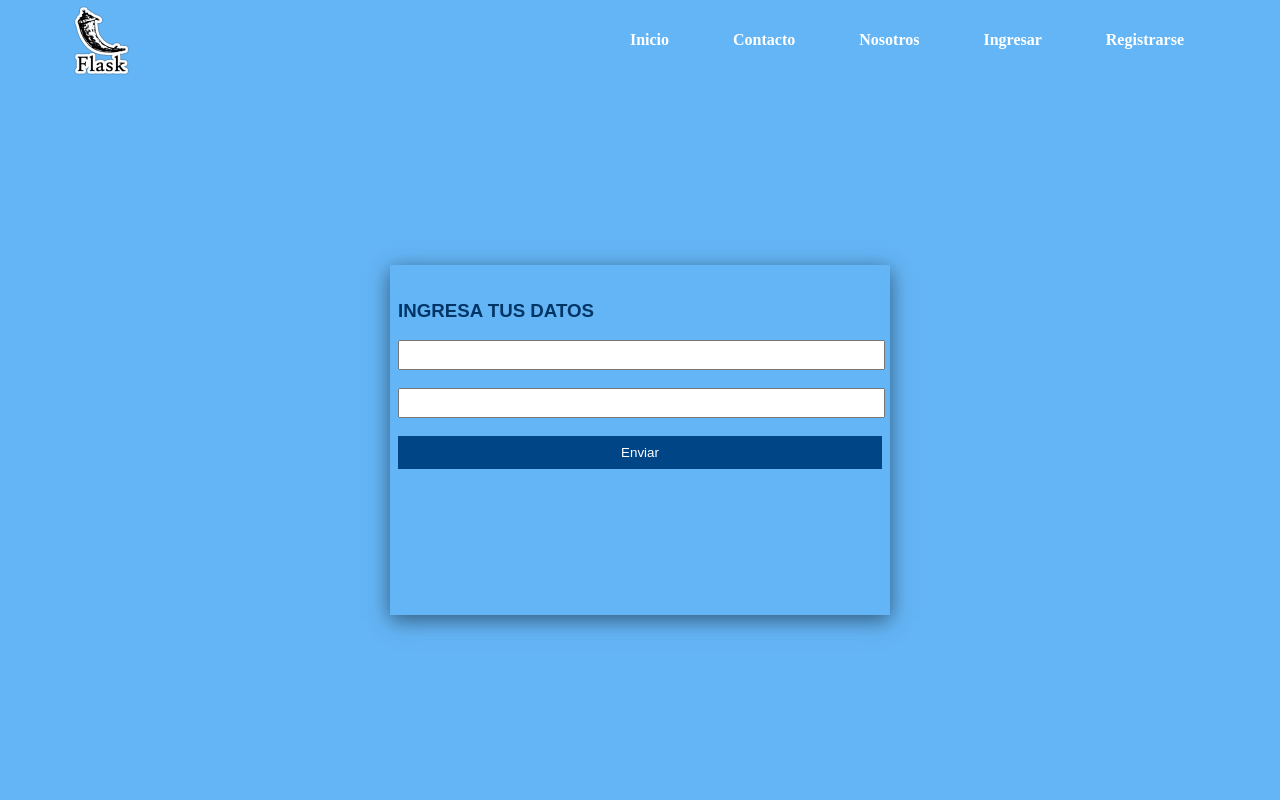
After one commit to Jefe21054/Flask-Learning-Basic, a Flask app: template templates/login.html in a window 1280 px wide. The commit adds this page. Run offline with Flask 3, Linux system fonts and the light colour scheme; the template is opened without the code that fills it, so the values that code supplies are empty.

Commit message:
Generando HTML dinámico (Jinja2)

```diff
--- a/app.py
+++ b/app.py
@@ -28,19 +28,12 @@ def login():
         username = request.form['username']
         password = request.form['password']
         if username and password:
-            return redirect(url_for('dashboard', name=username))
-    return '''
-        <form method="POST" style="background-color: #e6e6e6;" >
-        <h3>Ingresa tus datos</h3>
-            <input type="text" name="username" /> <br /> <br />
-            <input type="password" name="password" /> <br /> <br />
-            <button type="submit">Enviar</button>
-        </form>
-    '''
+            return redirect(url_for('dashboard',name=username))
+    return render_template('login.html')
 
 @app.route('/dashboard/<name>')
 @app.route('/dashboard')
 def dashboard(name=None):
     if name is not None:
-        return f'<h1>Bienvenid@ {name} a tu Dashboard!</h1>'
+        return render_template('dashboard.html',username=name)
     return redirect(url_for('login'))
--- a/templates/index.html
+++ b/templates/index.html
@@ -25,6 +25,6 @@
     </main>
     </div>
 
-    <script src="{{ url_for('static', filename='js/main.js') }}"></script>
+    <!-- <script src="{{ url_for('static', filename='js/main.js') }}"></script> -->
 </body>
 </html>
--- /dev/null
+++ b/templates/login.html
@@ -0,0 +1,33 @@
+<!DOCTYPE html>
+<html lang="en">
+<head>
+    <meta charset="UTF-8">
+    <meta http-equiv="X-UA-Compatible" content="IE=edge">
+    <meta name="viewport" content="width=device-width, initial-scale=1.0">
+    <title>Fundamentos de Flask</title>
+    <link rel="stylesheet" href="{{ url_for('static',filename='css/styles.css') }}">
+</head>
+<body>
+    <!-- menu -->
+    <div class="container">
+        <nav class="menu">
+            <img src="{{ url_for('static', filename='imgs/flask.png') }}" alt="flask" width="75" height="75">
+            <ul class="menu-links">
+                <li><a href="">Inicio</a></li>
+                <li><a href="">Contacto</a></li>
+                <li><a href="">Nosotros</a></li>
+                <li><a href="">Ingresar</a></li>
+                <li><a href="">Registrarse</a></li>
+            </ul>
+        </nav>
+        <main>
+            <form method="POST">
+                <h3>Ingresa tus datos</h3>
+                    <input type="text" name="username" /> <br /> <br />
+                    <input type="password" name="password" /> <br /> <br />
+                    <button type="submit">Enviar</button>
+            </form>
+        </main>
+    </div>
+</body>
+</html>
```
Also changed, not shown: templates/dashboard.html (added, +33 -0 lines).
